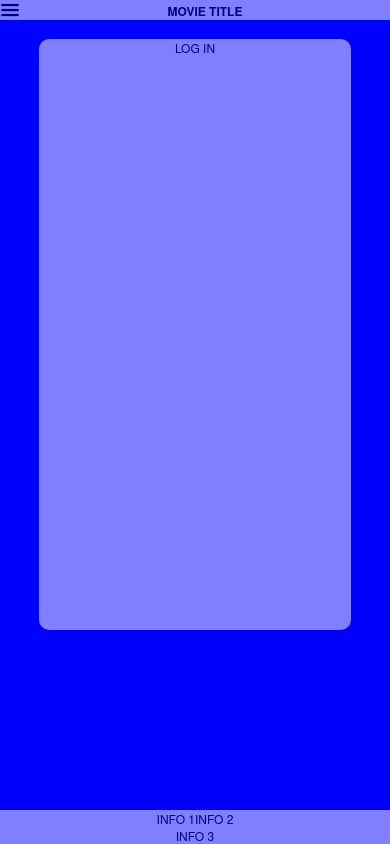
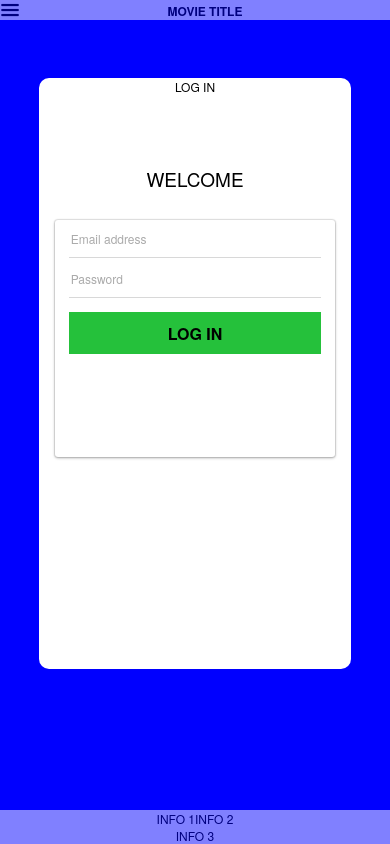
Before and after one commit to zdina/monder, a plain HTML site: page monder/www/index.html in a window 390 px wide. Drawn offline with nearby package versions, Linux system fonts and the light colour scheme; some packages are replaced by stand-ins of ours.

Commit message:
Login CSS

```diff
--- a/monder/www/css/index.css
+++ b/monder/www/css/index.css
@@ -107,9 +107,127 @@ footer {
     position: fixed;
     visibility: visible;
     background-color: white;
-    opacity: 0.5;
+    opacity: 1.0;
     border-radius: 10px;
     width: 80%;
-    margin: 10% 10% auto;
+    margin: 20% 10% auto;
     height: 70%;
 }
+
+.register-title {
+    width: 100%;
+    line-height: 43px;
+    margin: 20% auto 20px;
+    font-size: 19px;
+    font-weight: 500;
+    color: black;
+    /*color: rgba(255, 255, 255, 0.95);*/
+    text-align: center;
+    /*text-shadow: 0 1px rgba(0, 0, 0, 0.3);*/
+    background: #FFFFFF;
+    border-radius: 0px;
+    /*background-image: -webkit-linear-gradient(top, #dc745e, #d45742);*/
+    /*background-image: -moz-linear-gradient(top, #dc745e, #d45742);*/
+    /*background-image: -o-linear-gradient(top, #dc745e, #d45742);*/
+    /*background-image: linear-gradient(to bottom, #dc745e, #d45742);*/
+    /*-webkit-box-shadow: inset 0 1px rgba(255, 255, 255, 0.1), inset 0 0 0 1px rgba(255, 255, 255, 0.05), 0 0 1px 1px rgba(0, 0, 0, 0.1), 0 1px 3px rgba(0, 0, 0, 0.3);*/
+    /*box-shadow: inset 0 1px rgba(255, 255, 255, 0.1), inset 0 0 0 1px rgba(255, 255, 255, 0.05), 0 0 1px 1px rgba(0, 0, 0, 0.1), 0 1px 3px rgba(0, 0, 0, 0.3);*/
+}
+
+.register {
+    margin: 0 auto;
+    width: 90%;
+    height: 40%;
+    padding: 0 auto;
+    background: #ffffff;
+    border-radius: 3px;
+    -webkit-box-shadow: 0 0 1px 1px rgba(0, 0, 0, 0.1), 0 1px 3px rgba(0, 0, 0, 0.3);
+    box-shadow: 0 0 1px 1px rgba(0, 0, 0, 0.1), 0 1px 3px rgba(0, 0, 0, 0.3);
+}
+
+input {
+    font-family: inherit;
+    font-size: inherit;
+    color: inherit;
+    -webkit-box-sizing: border-box;
+    -moz-box-sizing: border-box;
+    box-sizing: border-box;
+}
+
+.register-input {
+    display: block;
+    width: 90%;
+    height: 38px;
+    margin:2px auto 2px;
+    font-weight: 500;
+    background: none;
+    border: 0;
+    border-bottom: 1px solid #d8d8d8;
+}
+.register-input:focus {
+    border-color: #1e9ce6;
+    outline: 0;
+}
+
+.register-button {
+    display: block;
+    width: 90%;
+    height: 42px;
+    margin: 5% 5% 5%;
+    font-size: 16px;
+    font-weight: bold;
+    color: #000000;
+    text-align: center;
+    /*text-shadow: 0 1px rgba(255, 255, 255, 0.5);*/
+    background: #25C13B;
+    border: 1px solid;
+    border-color: #25C13B;
+    border-radius: 0px;
+    cursor: pointer;
+    /*background-image: -webkit-linear-gradient(top, #fefefe, #eeeeee);*/
+    /*background-image: -moz-linear-gradient(top, #fefefe, #eeeeee);*/
+    /*background-image: -o-linear-gradient(top, #fefefe, #eeeeee);*/
+    /*background-image: linear-gradient(to bottom, #fefefe, #eeeeee);*/
+    /*-webkit-box-shadow: inset 0 -1px rgba(0, 0, 0, 0.03), 0 1px rgba(0, 0, 0, 0.04);*/
+    /*box-shadow: inset 0 -1px rgba(0, 0, 0, 0.03), 0 1px rgba(0, 0, 0, 0.04);*/
+}
+.register-button:active {
+    background: #eee;
+    border-color: #25C13B;
+    /*background-image: -webkit-linear-gradient(top, #eeeeee, #fcfcfc);*/
+    /*background-image: -moz-linear-gradient(top, #eeeeee, #fcfcfc);*/
+    /*background-image: -o-linear-gradient(top, #eeeeee, #fcfcfc);*/
+    /*background-image: linear-gradient(to bottom, #eeeeee, #fcfcfc);*/
+    /*-webkit-box-shadow: inset 0 1px rgba(0, 0, 0, 0.03);*/
+    /*box-shadow: inset 0 1px rgba(0, 0, 0, 0.03);*/
+}
+.register-button:focus {
+    outline: 0;
+}
+
+
+:-moz-placeholder {
+    color: #aaa;
+    font-weight: 300;
+}
+
+::-moz-placeholder {
+    color: #aaa;
+    font-weight: 300;
+    opacity: 1;
+}
+
+::-webkit-input-placeholder {
+    color: #aaa;
+    font-weight: 300;
+}
+
+:-ms-input-placeholder {
+    color: #aaa;
+    font-weight: 300;
+}
+
+::-moz-focus-inner {
+    border: 0;
+    padding: 0;
+}
--- a/monder/www/index.html
+++ b/monder/www/index.html
@@ -37,7 +37,14 @@
                 <div id="menuButton"></div>
                 <div id="title">Movie Title</div>
             </header>
-            <div id="menu">Log In</div>
+            <div id="menu">Log In
+            <h1 class="register-title">WELCOME</h1>
+            <form class="register">
+                <input type="email" class="register-input" placeholder="Email address" id="emailfield">
+                <input type="password" class="register-input" placeholder="Password" id="passwordfield">
+                <input type="submit" value="LOG IN" class="register-button" id="loginbutton">
+            </form>
+            </div>
             <div id="box"></div>
             <footer><span>Info 1</span><span>Info 2</span><br>
             <span>Info 3</span></footer>
```
